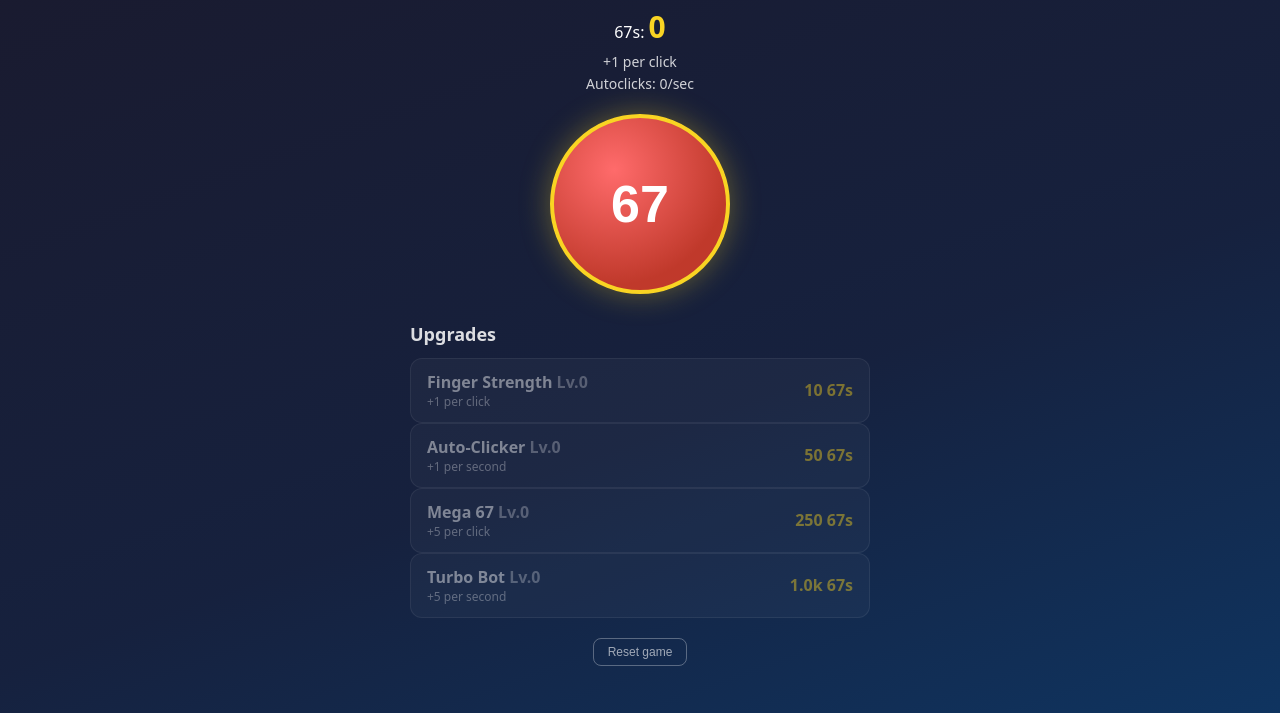
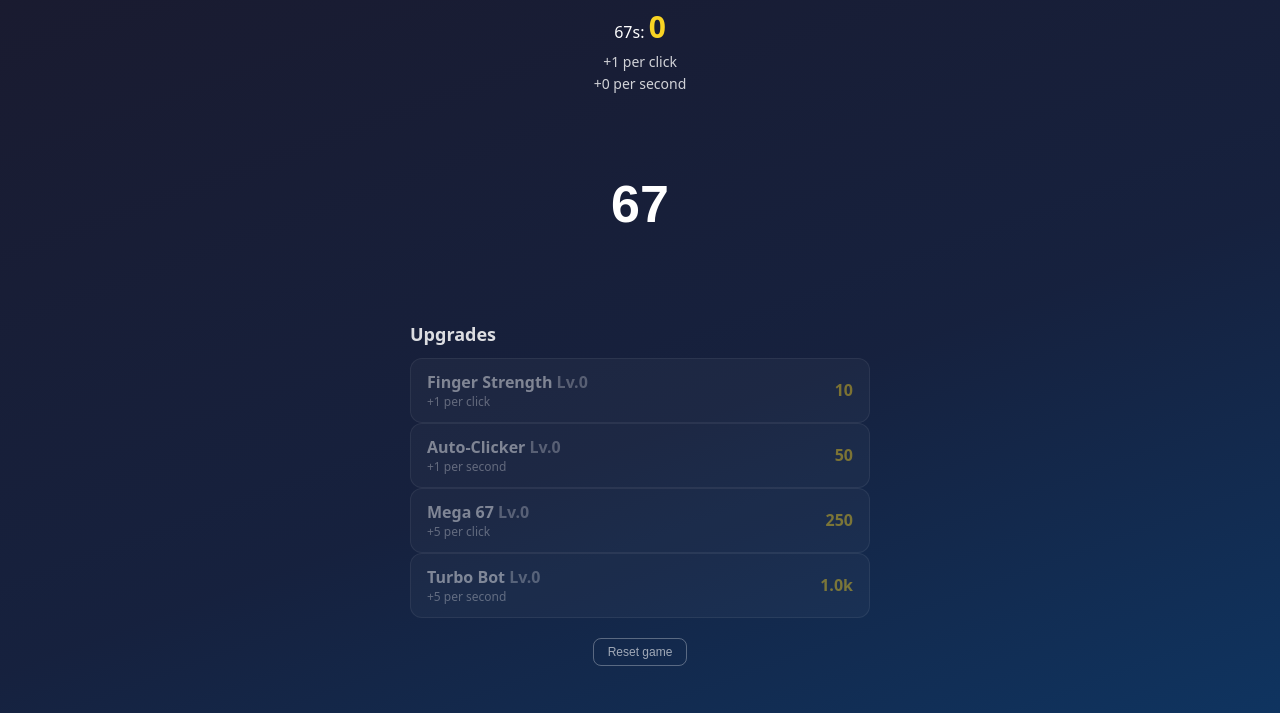
Before and after one commit to brax09/67-clicker, a plain HTML site: page game.html in a window 1280 px wide. Shown: the part 87-800 px from the top of the page. Drawn offline with Linux system fonts and the light colour scheme.

Commit message:
Update game.html button change

```diff
--- a/game.html
+++ b/game.html
@@ -39,17 +39,16 @@
     width: 180px;
     height: 180px;
     border-radius: 50%;
-    border: 4px solid #f9d423;
-    background: radial-gradient(circle at 35% 30%, #ff6b6b, #c0392b 70%);
+    border: none;
+    background: none;
     color: #fff;
     font-size: 52px;
     font-weight: 900;
     cursor: pointer;
-    box-shadow: 0 0 30px rgba(249, 212, 35, 0.35);
-    transition: transform 0.07s ease, box-shadow 0.07s ease;
+    transition: transform 0.07s ease;
     margin-bottom: 28px;
   }
-  #clickBtn:active { transform: scale(0.92); box-shadow: 0 0 50px rgba(249,212,35,0.7); }
+  #clickBtn:active { transform: scale(0.92); }
   #clickBtn.pulse { animation: pulse 0.25s ease; }
   @keyframes pulse { 50% { transform: scale(1.08); } }
 
@@ -106,7 +105,7 @@
 <div class="stats">
   <div>67s: <span class="score" id="score">0</span></div>
   <div class="per-click">+<span id="perClick">1</span> per click</div>
-  <div class="per-sec">Autoclicks: <span id="perSec">0</span>/sec</div>
+  <div class="per-sec">+<span id="perSec">0</span> per second</div>
 </div>
 
 <button id="clickBtn">67</button>
@@ -177,7 +176,7 @@ function render() {
         <div class="name">${u.name} <span style="opacity:.6">Lv.${u.level}</span></div>
         <div class="desc">${u.desc}</div>
       </div>
-      <div class="cost">${fmt(cost)} 67s</div>`;
+      <div class="cost">${fmt(cost)}</div>`;
     div.onclick = () => buy(u);
     listEl.appendChild(div);
   }
```
